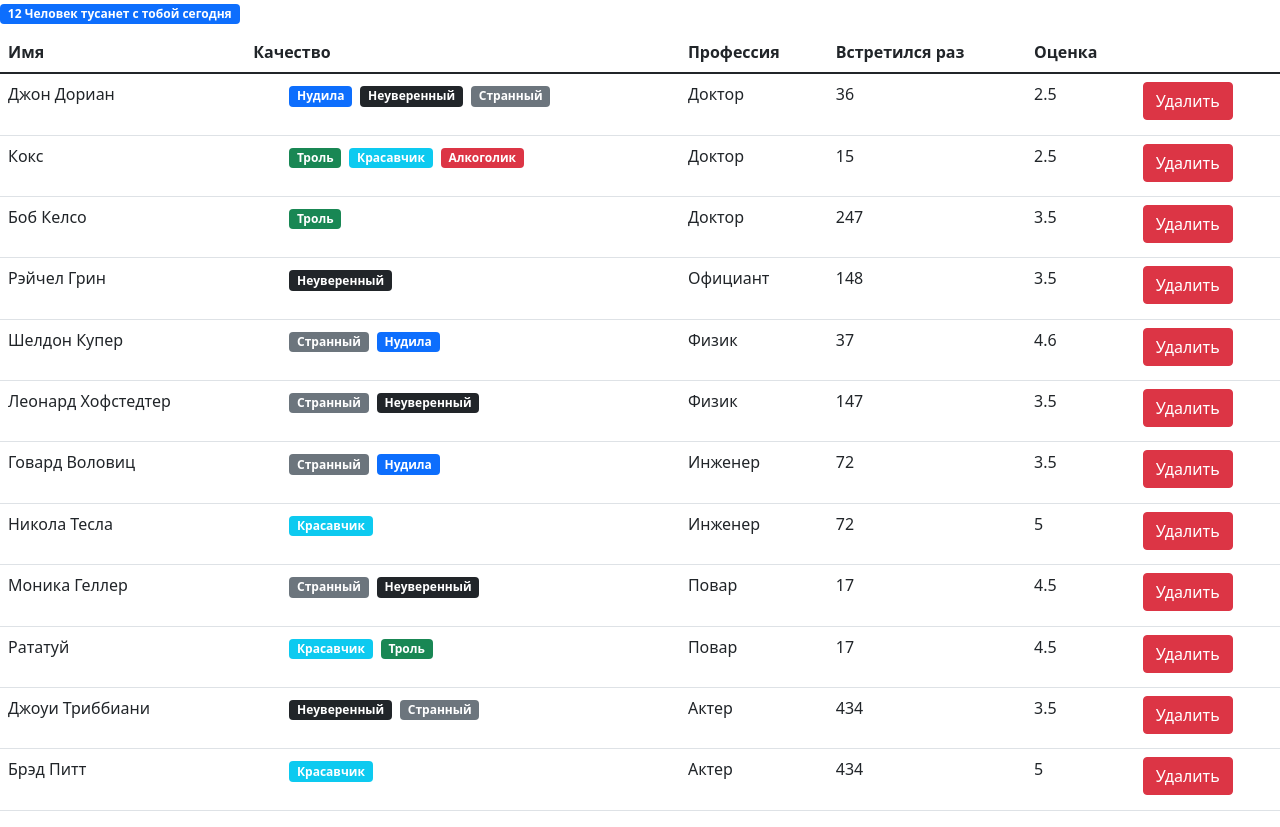
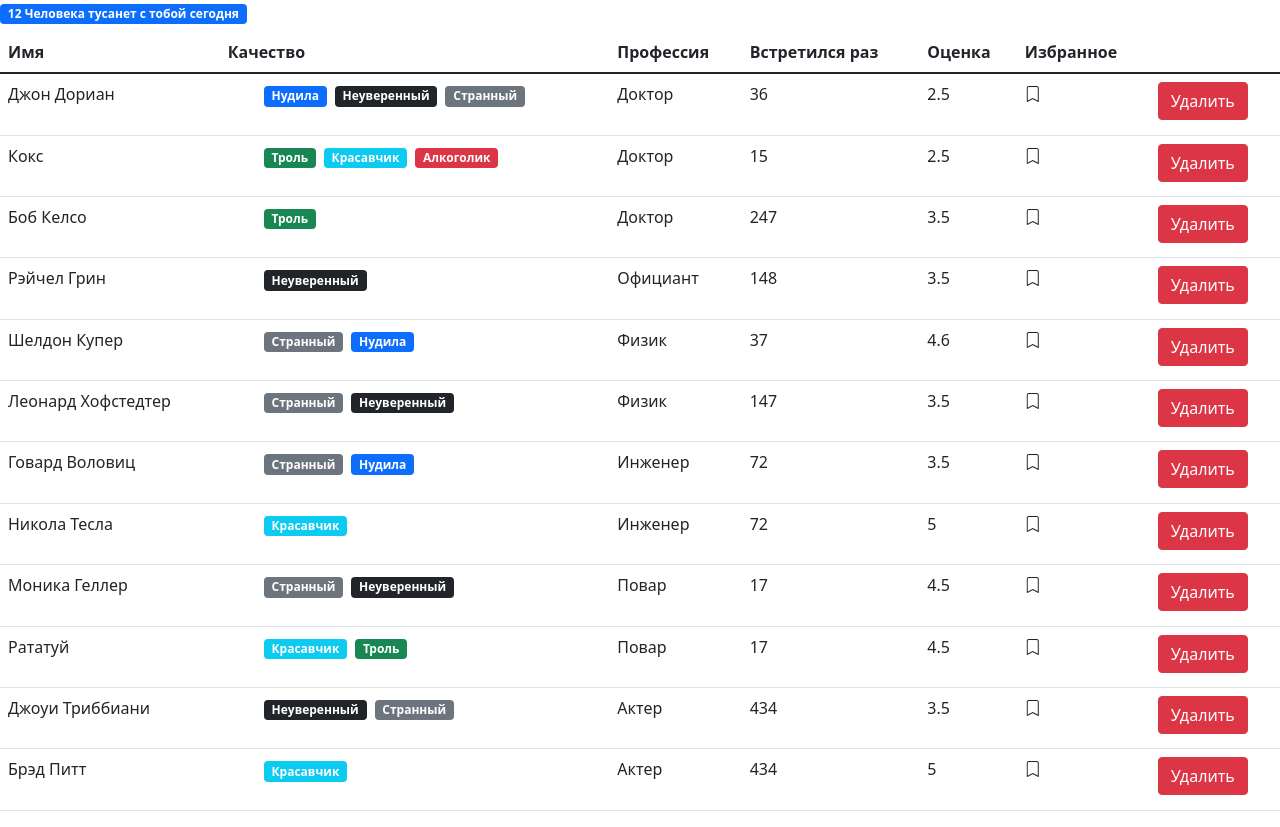
Before and after one commit to dummfound/fast-company, a React (Create React App) app: page / in a window 1280 px wide. Built offline with nearby package versions, Linux system fonts and the light colour scheme.

Commit message:
2 module

```diff
--- a/public/index.html
+++ b/public/index.html
@@ -3,6 +3,7 @@
   <head>
     <meta charset="utf-8" />
     <link rel="icon" href="%PUBLIC_URL%/favicon.ico" />
+    <link rel="stylesheet" href="https://cdn.jsdelivr.net/npm/bootstrap-icons@1.9.0/font/bootstrap-icons.css">
     <meta name="viewport" content="width=device-width, initial-scale=1" />
     <meta name="theme-color" content="#000000" />
     <meta
--- /dev/null
+++ b/src/app.jsx
@@ -0,0 +1,37 @@
+import React, {useState} from 'react';
+import Users from './components/users';
+import api from "./api";
+
+
+const App = () => {
+    const [users, setUsers] = useState(api.users.fetchAll());
+
+
+    // Изменяем bookmark
+    const handleChangeBookmark = (id) => {
+
+        const newUsers = users.map((user) => {
+           if (user._id === id) {
+                user.bookmark = !user.bookmark
+           }
+           return user
+        })
+            setUsers(newUsers)
+    }
+
+    // Фильтруем (удаляем) массив с нодами на повторение по id
+    const handleUsersChange = (id) => {
+    setUsers((prevState) => prevState.filter((user) => id !== user._id));
+  };
+
+
+    return(
+    <Users
+    users = {users}
+    onDelete = {handleUsersChange}
+    onChangeBookmark = {handleChangeBookmark} />
+    )
+
+}
+
+export default App
--- /dev/null
+++ b/src/components/bookmark.jsx
@@ -0,0 +1,9 @@
+import React from 'react';
+
+const Bookmark = ({status, onChangeBookmark, user }) => {
+    return (
+    <i className={!status ? "bi bi-bookmark" : "bi bi-bookmark-fill"} onClick={() => onChangeBookmark(user._id)}></i>
+    )
+}
+
+export default Bookmark;
--- /dev/null
+++ b/src/components/quality.jsx
@@ -0,0 +1,13 @@
+import React from 'react';
+
+const Quality = ({qualitie}) => {
+    return (
+
+        <span className={`badge m-1 bg-${qualitie.color}`}>
+            {qualitie.name}
+         </span>
+    )
+    }
+
+
+export default Quality;
--- /dev/null
+++ b/src/components/searchStatus.jsx
@@ -0,0 +1,26 @@
+import React from "react";
+
+
+
+const SearchStatus = ({length}) => {
+
+    let count = length
+
+    const getBageContent = () => {
+        let humanStatus = '';
+        (count % 10 >= 2 && count % 10 <= 4) ?  humanStatus = 'Человека' : humanStatus = 'Человек';
+        return count ? `${count} ${humanStatus} тусанет с тобой сегодня` : "Ни кто с тобой не тусанет";
+      };
+
+      // Меняем цвет заголовку
+    const getBageClasses = () => {
+        let classes = "badge ";
+        classes += count === 0 ? "bg-danger" : "bg-primary";
+        return classes;
+  };
+    return (
+        <h1 className={getBageClasses()}>{getBageContent()}</h1>
+    )
+}
+
+export default SearchStatus;
--- /dev/null
+++ b/src/components/user.jsx
@@ -0,0 +1,37 @@
+import React from 'react';
+import Quality from './quality';
+import Bookmark from './bookmark';
+
+const User = ({user, onDelete, onChangeBookmark}) => {
+
+    return (
+        <tr>
+                  <td>{user.name}</td>
+                  <td>
+                    {
+                      <ul>
+                        {user.qualities.map((qualitie) => (
+                          <Quality key={qualitie._id}  qualitie = {qualitie}/>
+                        ))}
+                      </ul>
+                    }
+                  </td>
+                  <td>{user.profession.name}</td>
+                  <td>{user.completedMeetings}</td>
+                  <td>{user.rate}</td>
+                  <td><Bookmark status = {user.bookmark} onChangeBookmark={onChangeBookmark} user = {user}/></td>
+
+                  <td>
+                    <button
+                      type="button"
+                      className="btn btn-danger"
+                      onClick={() => onDelete(user._id)}
+                    >
+                      Удалить
+                    </button>
+                  </td>
+                </tr>
+    )
+}
+
+export default User;
--- a/src/components/users.jsx
+++ b/src/components/users.jsx
@@ -1,29 +1,8 @@
 import React, { useState } from "react";
-import api from "../api";
+import User from "./user"
+import SearchStatus from "./searchStatus"
 
-const Users = () => {
-  const [users, setUsers] = useState(api.users.fetchAll());
-
-let count = users.length;
-
-
-  const getBageContent = () => {
-    let humanStatus = '';
-    (count % 10 > 2 && count % 10 <= 4) ?  humanStatus = 'Человека' : humanStatus = 'Человек';
-    return count ? `${count} ${humanStatus} тусанет с тобой сегодня` : "Ни кто с тобой не тусанет";
-  };
-
-  // Меняем цвет заголовку
-  const getBageClasses = () => {
-    let classes = "badge ";
-    classes += count === 0 ? "bg-danger" : "bg-primary";
-    return classes;
-  };
-
-  // Фильтруем (удаляем) массив с нодами на повторение по id
-  const handleUsersChange = (id) => {
-    setUsers((prevState) => prevState.filter((user) => id !== user._id));
-  };
+const Users = ({users, onDelete, onChangeBookmark }) => {
 
   const renderrHeadTable = () => {
 
@@ -35,6 +14,7 @@ let count = users.length;
               <th scope="col">Профессия</th>
               <th scope="col">Встретился раз</th>
               <th scope="col">Оценка</th>
+              <th scope="col">Избранное</th>
             </tr>
         </thead>
 
@@ -42,38 +22,19 @@ let count = users.length;
 
   return (
     <React.Fragment>
-      <h1 className={getBageClasses()}>{getBageContent()}</h1>
+
       <div className="table-container">
+        <SearchStatus length = {users.length}/>
         <table className="table">
             {renderrHeadTable()}
             <tbody>
             {users.map((user) => (
-                <tr>
-                  <td>{user.name}</td>
-                  <td>
-                    {
-                      <ul>
-                        {user.qualities.map((item) => (
-                          <span className={`badge m-1 bg-${item.color}`}>
-                            {item.name}
-                          </span>
-                        ))}
-                      </ul>
-                    }
-                  </td>
-                  <td>{user.profession.name}</td>
-                  <td>{user.completedMeetings}</td>
-                  <td>{user.rate}</td>
-                  <td>
-                    <button
-                      type="button"
-                      className="btn btn-danger"
-                      onClick={() => handleUsersChange(user._id)}
-                    >
-                      Удалить
-                    </button>
-                  </td>
-                </tr>
+                <User
+                key = {user._id}
+                user = {user}
+                onDelete = {onDelete}
+                onChangeBookmark = {onChangeBookmark}
+                />
             ))}
             </tbody>
         </table>
--- a/src/index.js
+++ b/src/index.js
@@ -4,11 +4,12 @@ import "./index.css";
 import Users from "./components/users";
 import reportWebVitals from "./reportWebVitals";
 import "bootstrap/dist/css/bootstrap.css";
+import App from "./app";
 
 const root = ReactDOM.createRoot(document.getElementById("root"));
 root.render(
   <React.StrictMode>
-    <Users />
+    <App />
   </React.StrictMode>
 );
 
```
